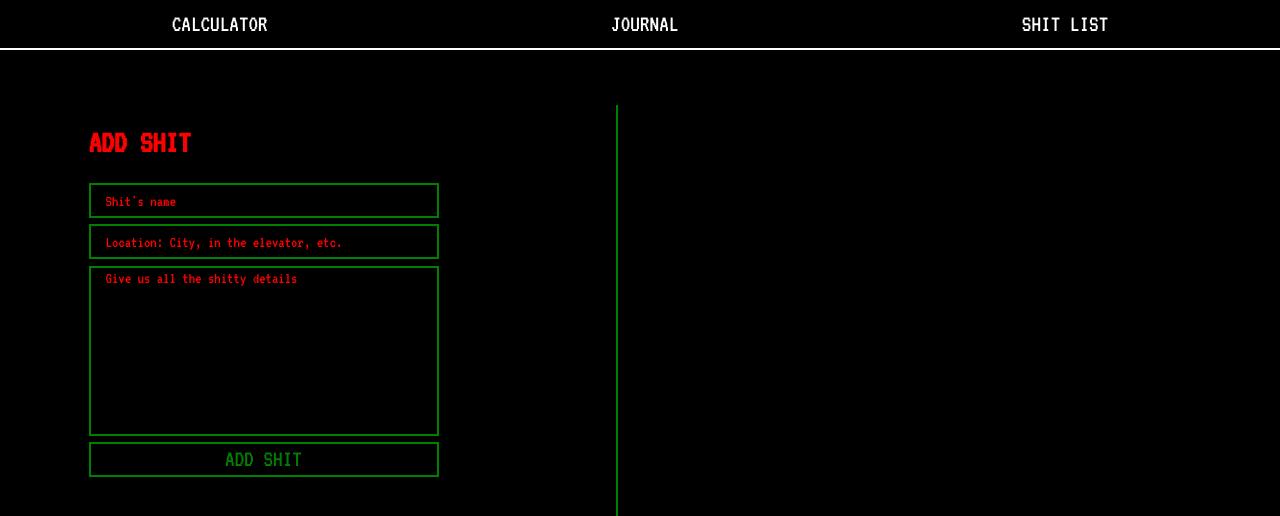
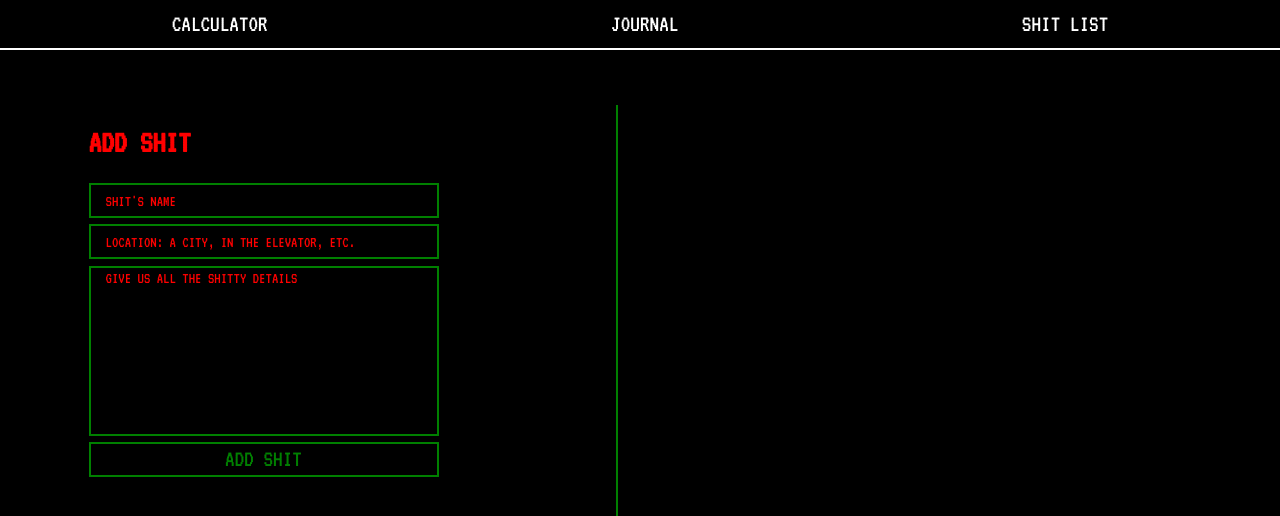
Before and after one commit to kitsbits/dbs-diary, a React (Create React App) app in the folder client/: page /shitlist in a window 1280 px wide. Shown: the top 516 px of the page. Built offline with nearby package versions, Linux system fonts and the light colour scheme; no server answers.

Commit message:
minor styling tweaks

```diff
--- a/client/src/main/views/journal/calendar/CalContainer.js
+++ b/client/src/main/views/journal/calendar/CalContainer.js
@@ -38,7 +38,7 @@ export default function CalContainer(props) {
     const currentMonth = moment([props.state.year, props.state.month, props.state.day]).format('MMMM');
     return (
         <div>
-            <h1 style={headerStyles}>{currentMonth.toUpperCase()} :</h1>
+            <h1 style={headerStyles}>{currentMonth.toUpperCase()}:</h1>
             <h3 style={dayHeaderContainerStyles}>
                 <p>M</p>
                 <p>T</p>
--- a/client/src/main/views/shitlist/addform/AddComponent.js
+++ b/client/src/main/views/shitlist/addform/AddComponent.js
@@ -47,9 +47,9 @@ export default function AddComponent(props) {
         <div style={containerStyles}>
             <h1 style={{color: "red"}}>ADD SHIT</h1>
             <form onSubmit={props.handleSubmit} style={formStyles}>
-                <input onChange={props.handleChange} type="text" name="name" value={props.input.name} placeholder="Shit's name" style={inputStyles} className="add-input"/>
-                <input onChange={props.handleChange} type="text" name="location" value={props.input.location} placeholder="Location: City, in the elevator, etc." style={inputStyles} class="add-input"/>
-                <textarea onChange={props.handleChange} name="details" value={props.input.details} placeholder="Give us all the shitty details" style={textAreaStyles} class="add-input"></textarea>
+                <input onChange={props.handleChange} type="text" name="name" value={props.input.name} placeholder="SHIT'S NAME" style={inputStyles} className="add-input"/>
+                <input onChange={props.handleChange} type="text" name="location" value={props.input.location} placeholder="LOCATION: A CITY, IN THE ELEVATOR, ETC." style={inputStyles} className="add-input"/>
+                <textarea onChange={props.handleChange} name="details" value={props.input.details} placeholder="GIVE US ALL THE SHITTY DETAILS" style={textAreaStyles} className="add-input"></textarea>
                 <button type="submit" style={buttonStyles}>ADD SHIT</button>
             </form>
         </div>
```
